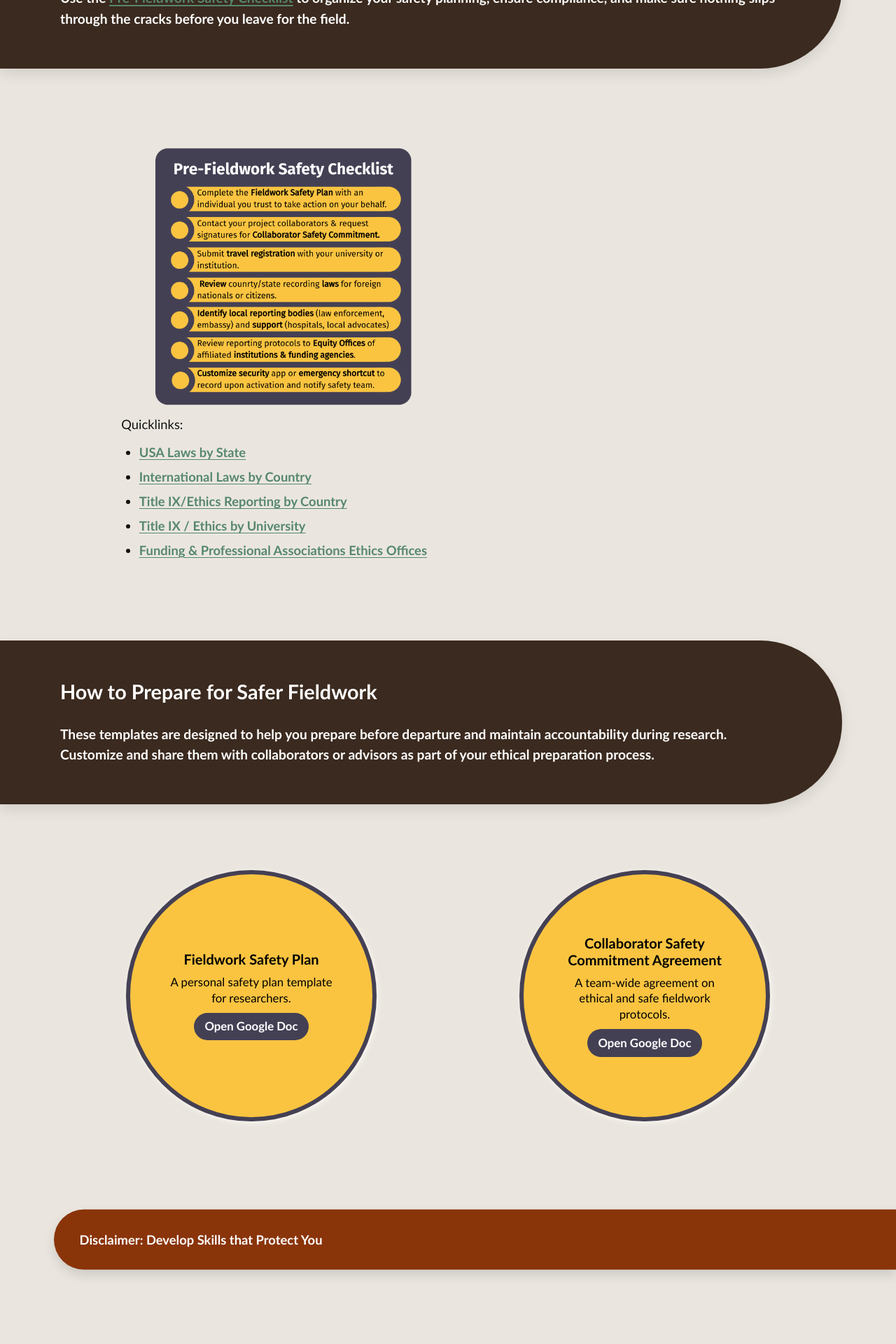
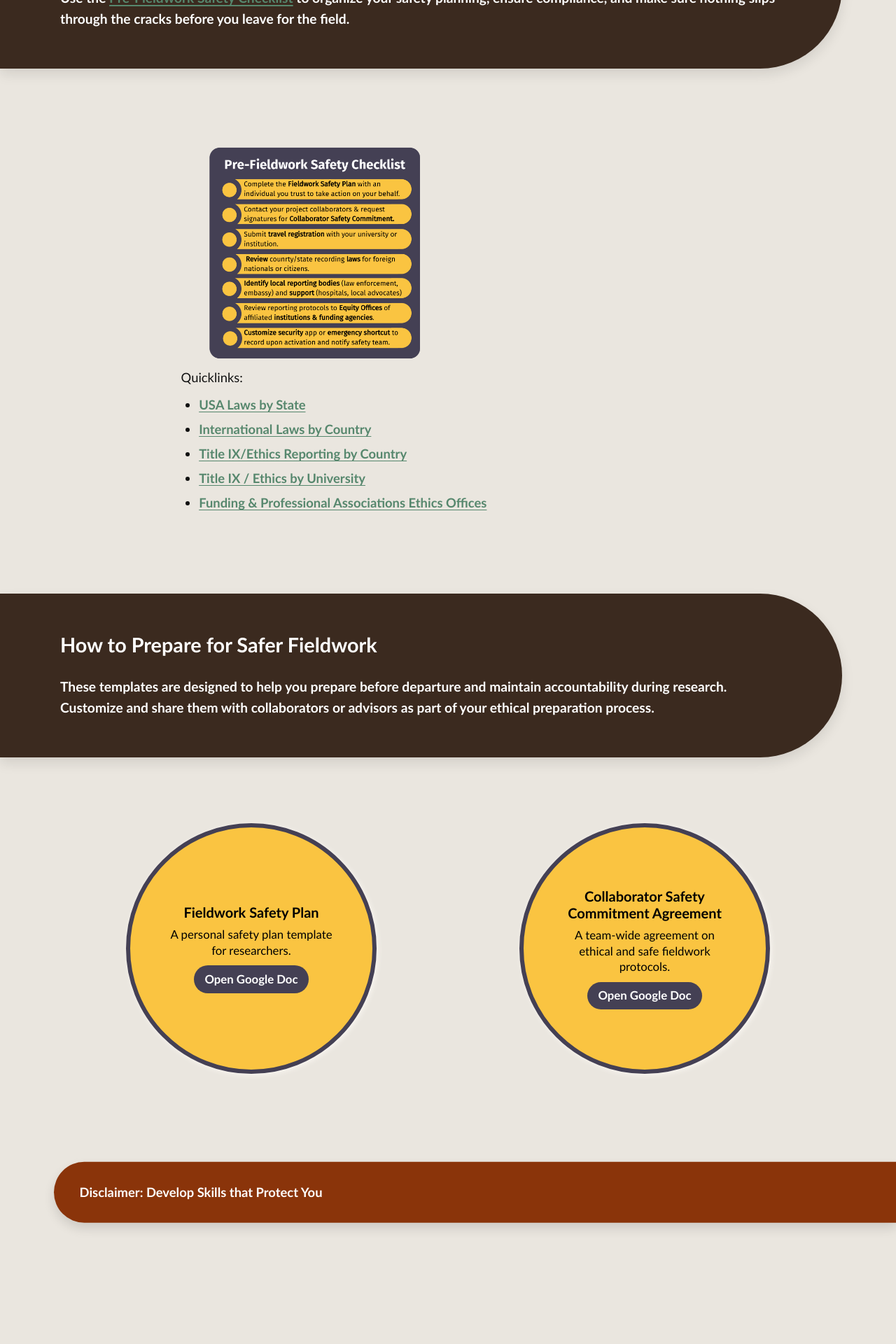
Before and after one commit to AnthroSafetyWarrior/GoldenTrowelProject, a Jekyll site: the page built from _pages/preparing.html, in a window 1280 px wide. Shown: the part 1553-3473 px from the top of the page at 70% size. Built offline with Jekyll 4.4.1, drawn with Linux system fonts in a browser that asks for light colours; after the commit the page ends 3405 px from its top, so only the background shows below that.

Commit message:
updating name

```diff
--- a/_pages/preparing.html
+++ b/_pages/preparing.html
@@ -41,7 +41,7 @@ This page connects you to guidance on:
 </section>
 
 <section class="section section--prep">
-    <div class="split split--prep">
+    <div class="split">
   <figure class="art">
       <img
         src="{{ '/assets/img/Safety-checklist.png' | absolute_url }}?v={{ site.time | date: '%s' }}" alt="Pre-Fieldwork Safety Checklist example"
@@ -49,8 +49,7 @@ This page connects you to guidance on:
  </figure>
 
  <div class="text text--right">
-<p>
-Quicklinks:</p>
+<p>Quicklinks:</p>
 <ul>
 <li><strong><a href="https://goldentrowelproject.org/statelaw.html" target="_blank" rel="noopener">USA Laws by State</a></strong></li>
 <li><strong><a href="https://goldentrowelproject.org/internationallaw.html" rel="noopener">International Laws by Country</a></strong></li>
```
